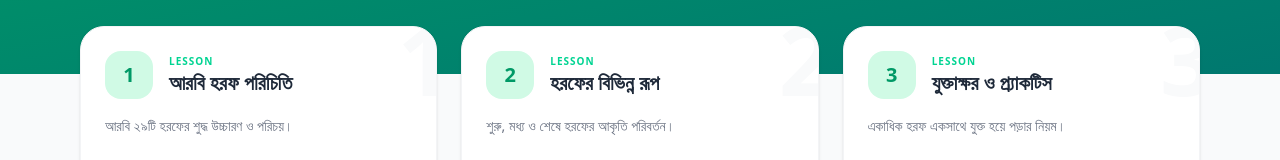
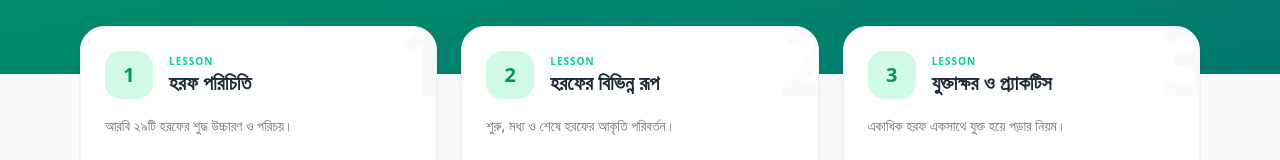
Before and after one commit to kawsar19/quran-learning, a Next.js app: page /lessons in a window 1280 px wide. Shown: the part 238-398 px from the top of the page. Built offline with nearby package versions, Linux system fonts and the light colour scheme; a web font is replaced by a local one.

Commit message:
update page.tsx

```diff
--- a/app/lessons/page.tsx
+++ b/app/lessons/page.tsx
@@ -7,7 +7,7 @@ export const metadata: Metadata = {
 }
 
 const lessonData = [
-  { day: 1, title: 'আরবি হরফ পরিচিতি', desc: 'আরবি ২৯টি হরফের শুদ্ধ উচ্চারণ ও পরিচয়।' },
+  { day: 1, title: 'হরফ পরিচিতি', desc: 'আরবি ২৯টি হরফের শুদ্ধ উচ্চারণ ও পরিচয়।' },
   { day: 2, title: 'হরফের বিভিন্ন রূপ', desc: 'শুরু, মধ্য ও শেষে হরফের আকৃতি পরিবর্তন।' },
   { day: 3, title: 'যুক্তাক্ষর ও প্র্যাকটিস', desc: 'একাধিক হরফ একসাথে যুক্ত হয়ে পড়ার নিয়ম।' },
   { day: 4, title: 'মাকরাজ (উচ্চারণ স্থান)', desc: '২৭টি মাকরাজ ও হরফ উচ্চারণের সঠিক স্থান।' },
```
